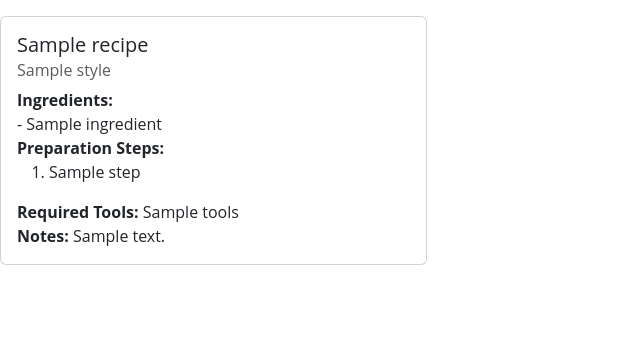
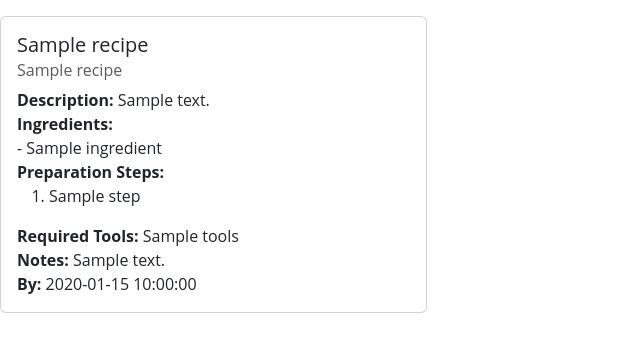
Before and after one commit to Dominic-wells/Milestone-Project-3-Middle-earth-Meals, a Flask app: page / in a window 1280 px wide. Shown: the part 56-408 px from the top of the page, without its empty margins (0-640 px from the left). Run offline with Flask 2, Linux system fonts and the light colour scheme; a database or web service that is not in the repository returns one stand-in record (values such as "Sample title"); some libraries are stand-ins or nearby versions.

Commit message:
Added Description and created by

```diff
--- a/templates/recipes.html
+++ b/templates/recipes.html
@@ -4,12 +4,13 @@
 
 
 <div class="col-md-4 my-3">
+    {% for recipe in recipes %}
     <div class="card">
-        {% for recipe in recipes %}
         <div class="card-body">
             <h5 class="card-title">{{ recipe.Name }}</h5>
-            <h6 class="card-subtitle mb-2 text-muted">{{ recipe.Style }}</h6>
+            <h6 class="card-subtitle mb-2 text-muted">{{ recipe.Category_name }}</h6>
             <div class="card-text">
+                <strong>Description:</strong> {{ recipe.Description }}<br>
                 <strong>Ingredients:</strong><br>
                 {% for ingredient in recipe.Ingredients %}
                 - {{ ingredient }}<br>
@@ -21,11 +22,12 @@
                     {% endfor %}
                 </ol>
                 <strong>Required Tools:</strong> {{ recipe.Tools }}<br>
-                <strong>Notes:</strong> {{ recipe.Notes }}
+                <strong>Notes:</strong> {{ recipe.Notes }}<br>
+                <strong>By:</strong> {{ recipe.created_by }}<br>
             </div>
         </div>
-        {% endfor %}
     </div>
+    {% endfor %}
 </div>
 
 {% endblock %}
```
